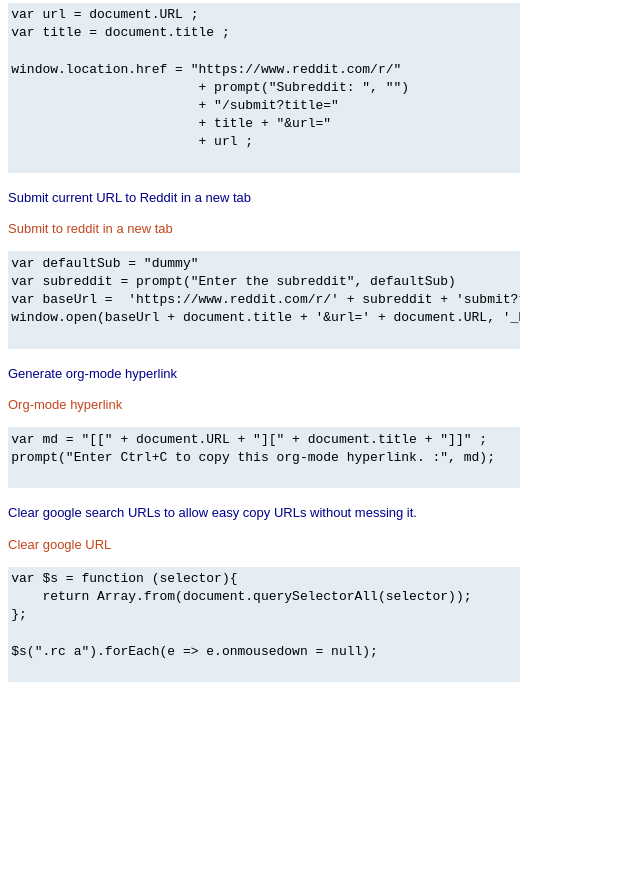
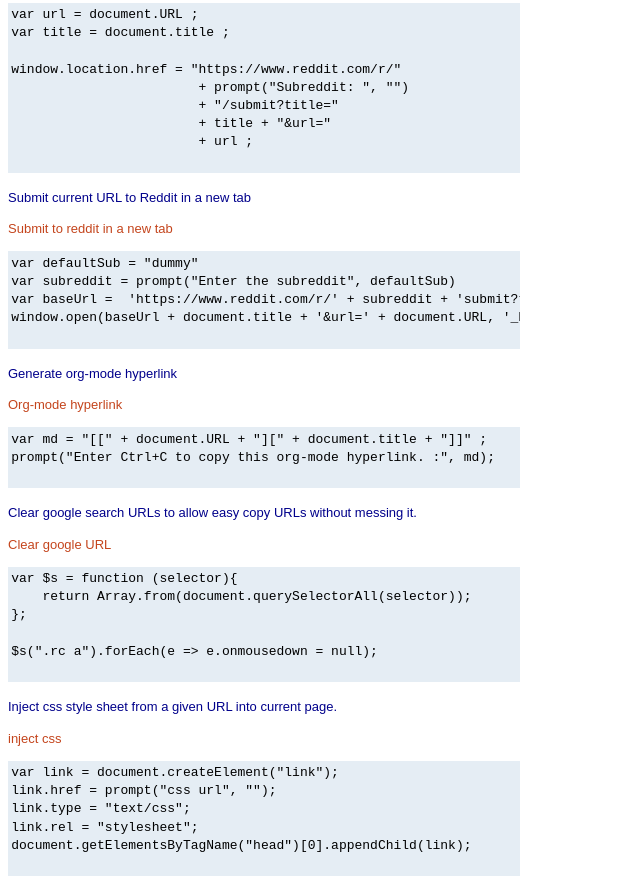
Before and after one commit to caiorss/bookmarklet-maker, a plain HTML site: page index.html in a window 1280 px wide. Shown: the part 1067-1946 px from the top of the page, without its empty margins (0-640 px from the left). Before the commit the page ends 1752 px from the top, so only its background shows below. Drawn offline with Linux system fonts and the light colour scheme.

Commit message:
Add new bookmarklet. Inject css sheet from external url.

```diff
--- a/index.html
+++ b/index.html
@@ -205,6 +205,18 @@ var $s = function (selector){
 $s(".rc a").forEach(e => e.onmousedown = null);
       </pre>
 
+
+
+      <p>Inject css style sheet from a given URL into current page.</p>
+      <p><a href="javascript:(function()%7Bvar%20link%20%3D%20document.createElement(%22link%22)%3B%0Alink.href%20%3D%20prompt(%22css%20url%22%2C%20%22%22)%3B%0Alink.type%20%3D%20%22text%2Fcss%22%3B%0Alink.rel%20%3D%20%22stylesheet%22%3B%0Adocument.getElementsByTagName(%22head%22)%5B0%5D.appendChild(link)%3B%7D)()%3B">inject css</a></p>
+      <pre>
+var link = document.createElement("link");
+link.href = prompt("css url", "");
+link.type = "text/css";
+link.rel = "stylesheet";
+document.getElementsByTagName("head")[0].appendChild(link);
+      </pre>
+
     </div>
 
   </body>
```
Also changed, not shown: 1 other file.
